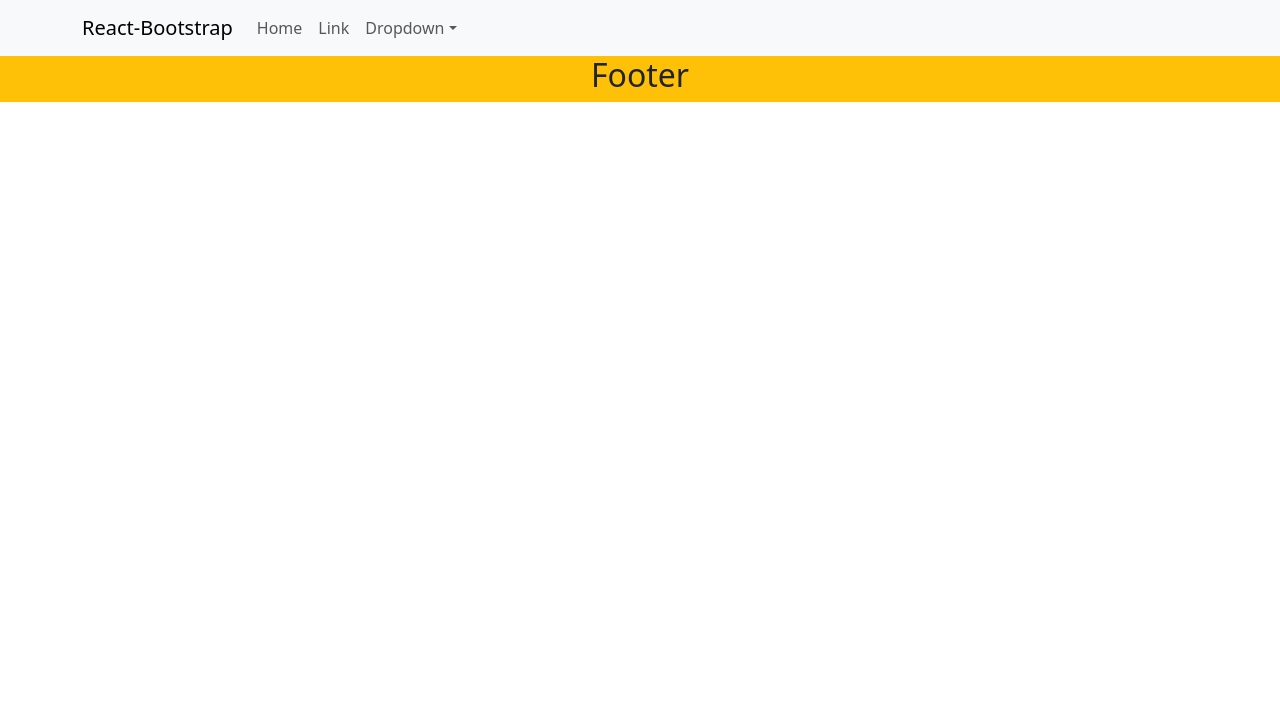
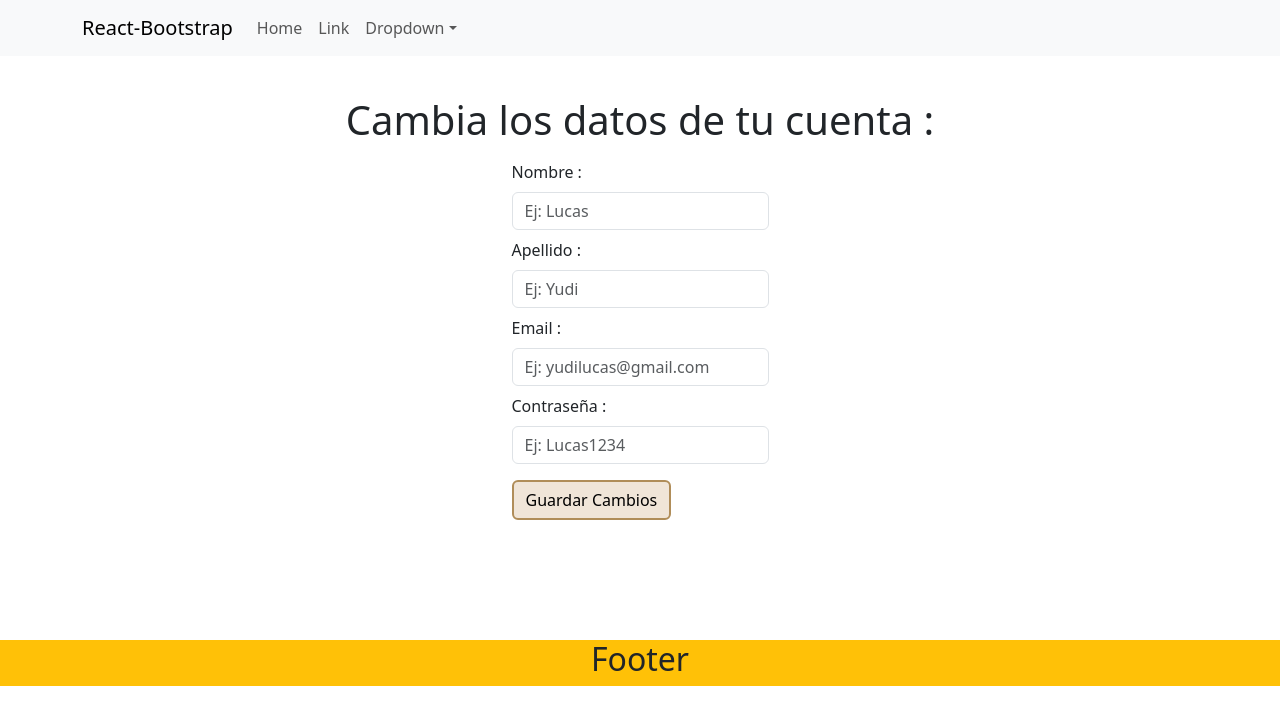
Before and after one commit to djauguust/Grupo2-TP3-Front-Restaurant-RollingCode, a React (Vite) app: page /Configurar-Cuenta/1 in a window 1280 px wide. Shown: the top 724 px of the page. Built offline with nearby package versions, Linux system fonts and the light colour scheme; data requests are answered from the project's data file.

Commit message:
Cree una base de datos de prueba con json server, para asi poder traer los datos de los usuarios dependiendo del id

```diff
--- /dev/null
+++ b/db.json
@@ -0,0 +1,11 @@
+{
+    "Usuarios": [
+        {
+            "Nombre": "Lucas",
+            "Apellido": "Yudi",
+            "Email": "yudilucas@gmail.com",
+            "Contraseña": "Lucas1234",
+            "id": 1
+        }
+    ]
+}
--- a/package.json
+++ b/package.json
@@ -13,6 +13,7 @@
     "bootstrap": "^5.3.0",
     "clsx": "^2.0.0",
     "formik": "^2.4.2",
+    "json-server": "^0.17.3",
     "react": "^18.2.0",
     "react-bootstrap": "^2.8.0",
     "react-dom": "^18.2.0",
--- a/src/pages/Configurar-Cuenta/configurar-cuenta.jsx
+++ b/src/pages/Configurar-Cuenta/configurar-cuenta.jsx
@@ -1,11 +1,31 @@
-import React from 'react'
+import React, { useEffect } from 'react'
 import { Button, Container, Form, Stack } from 'react-bootstrap'
 import "../../style/configurar-cuenta.css"
 import {useFormik} from "formik";
 import * as Yup from "yup" ;
 import clsx from "clsx";
+import { useParams } from 'react-router-dom';
 
 const configurarCuenta = () => {
+
+    const {id} = useParams()
+    console.log(id);
+    const URLProductos=import.meta.env.VITE_API_USUARIOS
+
+    useEffect(() => {
+        async function traerUsuarios() {
+            try {
+                const res = await fetch(`${URLProductos}/${id}`)
+                const Producto = await res.json()
+                console.log(Producto);
+
+            } catch (error) {
+                console.log(error);
+            }
+        }
+        traerUsuarios()
+    },[])
+
 
     const soloLetras= /^[a-zA-Z ]+$/
     const email = /^[a-z0-9!#$%&'*+/=?^_`{|}~-]+(?:\.[a-z0-9!#$%&'*+/=?^_`{|}~-]+)*@(?:[a-z0-9](?:[a-z0-9-]*[a-z0-9])?\.)+[a-z0-9](?:[a-z0-9-]*[a-z0-9])?$/
--- a/src/routes/rutes.jsx
+++ b/src/routes/rutes.jsx
@@ -9,6 +9,7 @@ const Rutes = () => {
     <Routes>
         <Route path='/' element={<Home />}/>
         <Route path='/Configurar-Cuenta' element={<ConfigurarCuenta />} />
+        <Route path="/Configurar-Cuenta/:id" element={<ConfigurarCuenta />} />
     </Routes>
     </>
   )
```
Also changed, not shown: 2 other files (tests, documents, lock files or other folders).
